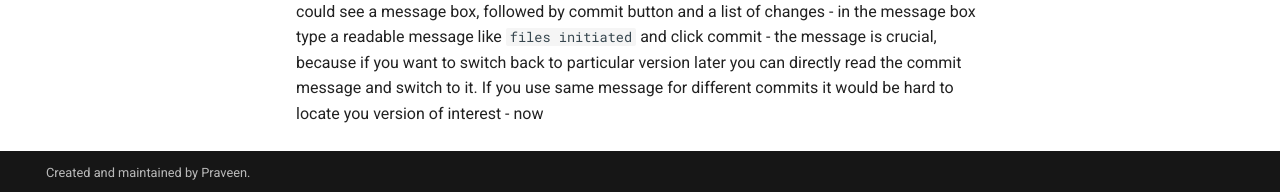
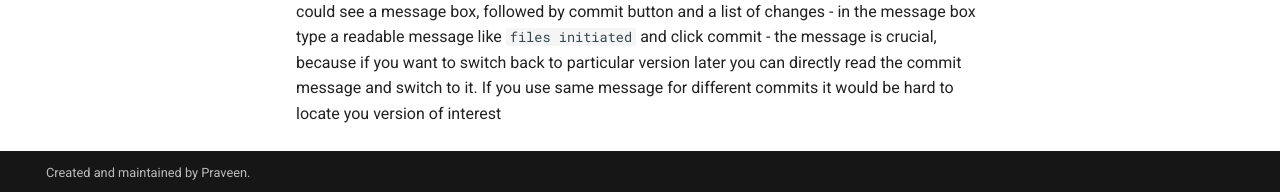
Before and after one commit to prvn-pa/latex-manuscript, an MkDocs documentation site: the page built from docs/05_intit_project.md, in a window 1280 px wide and 1145 px high. Shown: the part 950-1142 px from the top of the window. Built offline with MkDocs 1.6.1 and Material for MkDocs 9.7.7, drawn with Linux system fonts in a browser that asks for light colours; comment, search, counter and statistics services are not loaded.

Commit message:
new addition

```diff
--- a/docs/05_intit_project.md
+++ b/docs/05_intit_project.md
@@ -28,4 +28,3 @@ aaaaaaaaaaaaaaaaaaaaaaa
 - click that icon, you could see a message box, followed by commit button and a list of changes
 - in the message box type a readable message like `files initiated` and click commit
 - the message is crucial, because if you want to switch back to particular version later you can directly read the commit message and switch to it. If you use same message for different commits it would be hard to locate you version of interest
-- now
```
